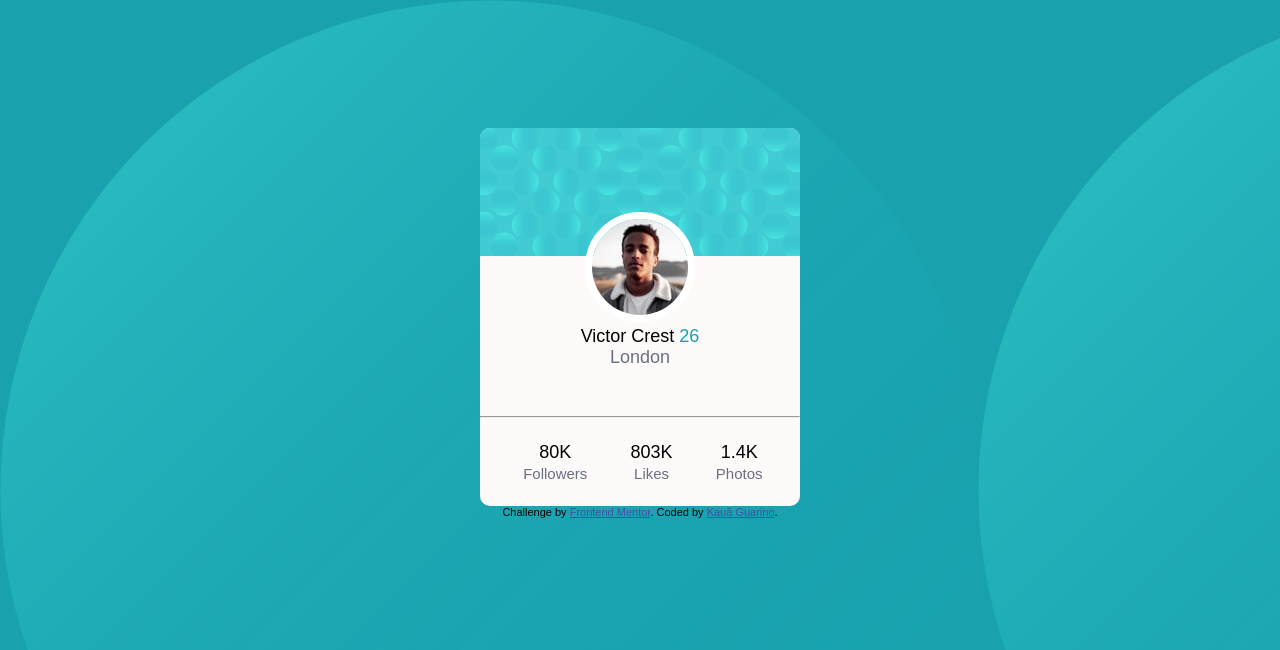
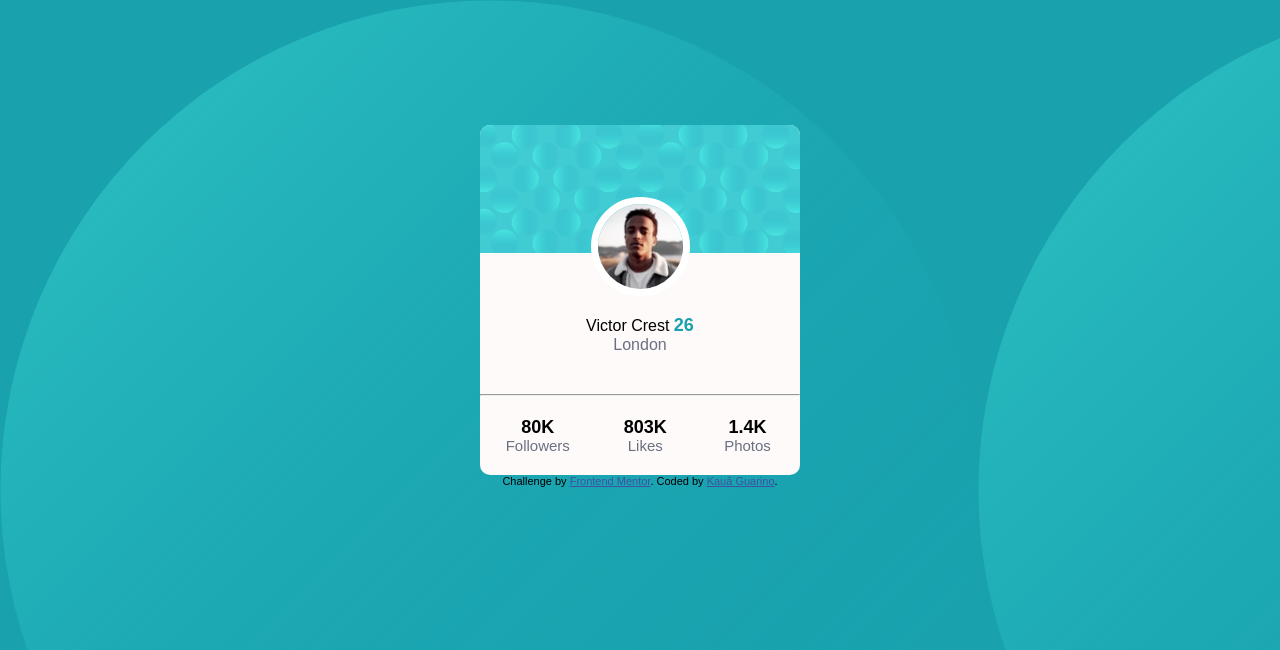
Before and after one commit to Kauaguarinogabriell/Profile-card-component, a plain HTML site: page index.html in a window 1280 px wide. Drawn offline with Linux system fonts and the light colour scheme.

Commit message:
new code

```diff
--- a/index.html
+++ b/index.html
@@ -20,42 +20,36 @@
   .container{
     display: flex;
     justify-content: center;
+    margin-top: 125px;
   }
   .card{
+    background-color: snow;
+    width: 320px;
+    height: 350px;
+    border-radius: 10px;
     text-align: center;
-    margin-top: 10%;
-    width: 25%;
-    border-radius: 10px;
-    background-color: snow;
-    height: 50%;
-  }
-  .status1, .status2, .status3{
-    font-size: 18px;
-    float: left;
-    margin-top: 5%;
-    margin-bottom: 7%;
-    margin-left: 13.5%;
   }
   .imgcard{
+    width: 320px;
+    border-top-right-radius: 10px;
     border-top-left-radius: 10px;
-    border-top-right-radius: 10px;
-    width: 100%;
-    height: 50%;
   }
-  .name{
-    font-size: 18px;
-    margin-bottom: 15%;
+  .imgavatar{
+    width: 85px;
+    border-radius: 100%;
+    margin-top: -60px;
+    border: solid 7px white;
+    margin-bottom: 15px;
   }
-  .imgvictor{
-    border-radius: 100%;
-    border:solid 7px white;
-    margin-top: -15%;
+  .texts{
+    display: flex;
+    }
+  .text1, .text2, .text3{
+    justify-content: space-around;
+    padding: 15px;
   }
-  .text1{
-    color: hsl(185, 75%, 39%);
-  }
-  .text2{
-    color:hsl(227, 10%, 46%);
+  .line{
+    margin-top: 40px;
   }
   .text21, .text22, .text23{
     color: hsl(227, 10%, 46%);
@@ -64,36 +58,58 @@
   }
   .value1, .value2, .value3{
     font-weight: 700;
+    font-size: 18px;
+    line-height: 15px;
+  }
+  .city{
+    color: hsl(227, 10%, 46%);
+    margin-bottom: 15px;
+  }
+  .years{
+    color: hsl(185, 75%, 39%);
+    font-size: 18px;
+    font-weight: 700;
   }
   </style>
 </head>
 <body>
-  <main class="container">
+  <div class="container">
     <div class="card">
-      <img class="imgcard" src="images/bg-pattern-card.svg" alt="card img">
-      <img class="imgvictor" src="images/image-victor.jpg" alt="image Victor">
-      <div class="name">
-        Victor Crest
-        <span class="text1">26</span>
-        <br><span class="text2">London</span>
-      </div>
-      <hr>
-      <div class="status1">
-        <span class=z>80K</span>
-        <br><span class="text21">Followers</span>
+      <div class="image">
+        <img class="imgcard" src="images/bg-pattern-card.svg" alt="card image">
       </div>
 
-      <div class="status2">
-        <span>803K</span>
-        <br><span class="text22">Likes</span>
+      <div>
+        <img class="imgavatar" src="images/image-victor.jpg" alt="Victor img">
       </div>
 
-      <div class="status3">
-        <span>1.4K</span>
-        <br><span class="text23">Photos</span>
+      <div>
+        Victor Crest
+        <span class="years">26</span>
+        <span class="city"><br>London</span>
       </div>
-    </div>
-  </main>
+
+      <hr class="line">
+      <div class="texts">
+        <div class="text1">
+          <span class="value1">80K</span>
+          <span class="text21">Followers</span>
+        </div>
+
+        <div class="text2">
+          <span class="value2">803K</span>
+          <span class="text22">Likes</span>
+        </div>
+
+        <div class="text3">
+          <span class="value3">1.4K</span>
+          <span class="text23">Photos</span>
+        </div>
+
+      </div>
+
+    </div><!--card-->
+  </div><!--container-->
   <div class="attribution">
     Challenge by <a href="https://www.frontendmentor.io?ref=challenge" target="_blank">Frontend Mentor</a>.
     Coded by <a href="https://github.com/Kauaguarinogabriell?tab=repositories">Kauã Guarino</a>.
```
